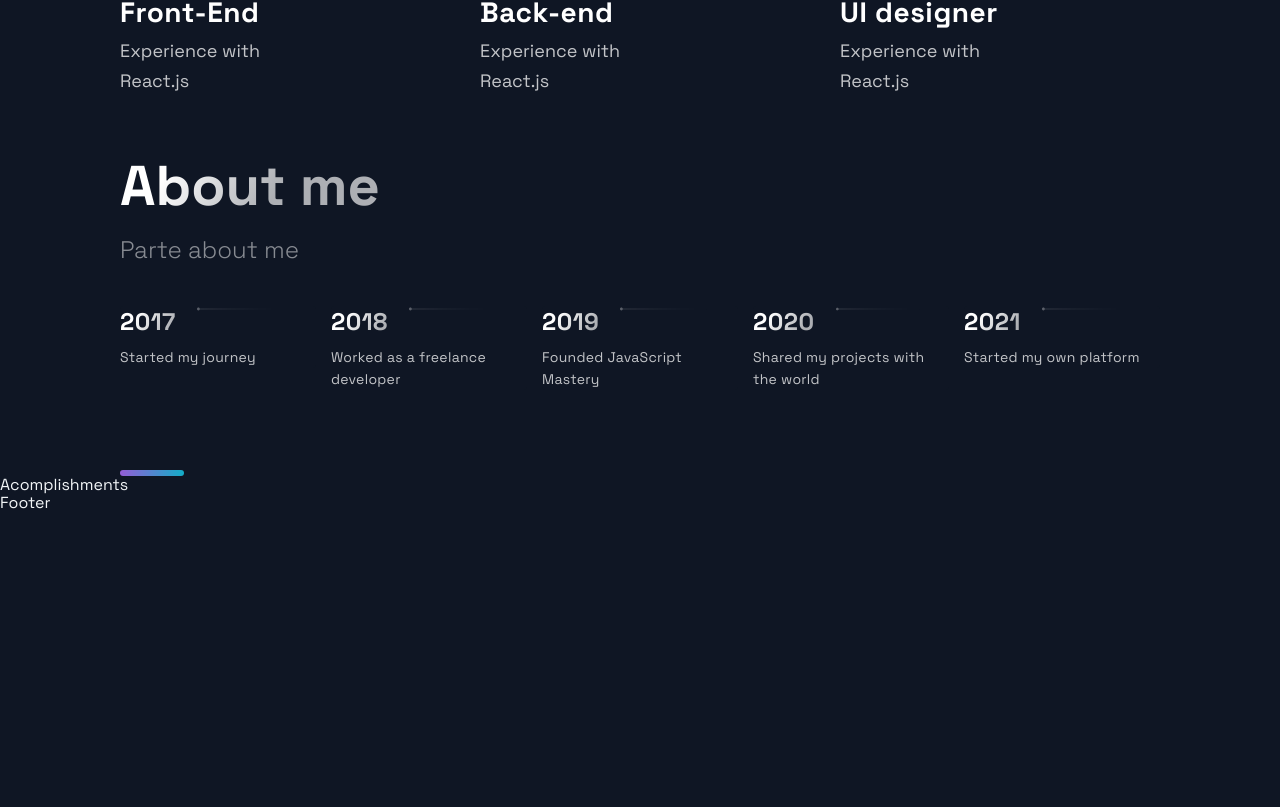
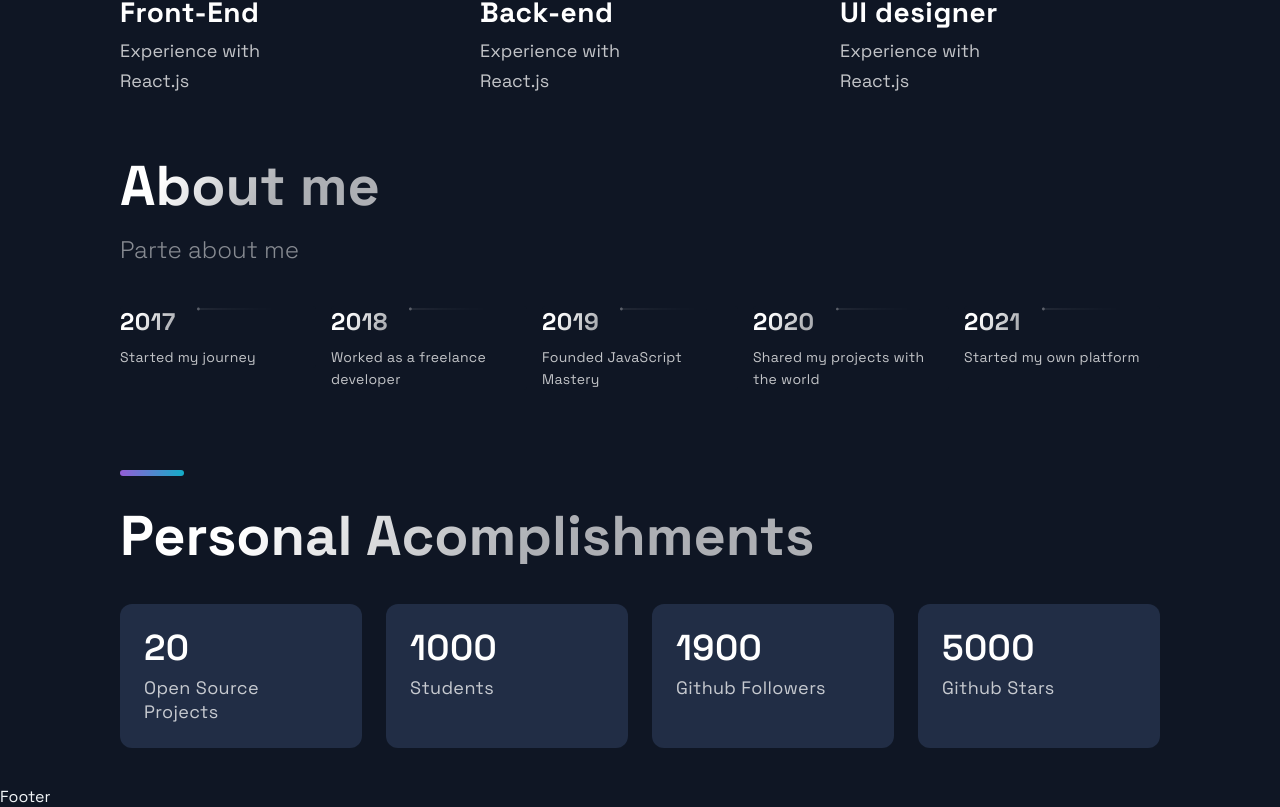
Before and after one commit to Luiz-Fel/luiz-fel-portfolio, a Next.js app: page / in a window 1280 px wide. Shown: the part 2509-3316 px from the top of the page. Before the commit the page ends 3022 px from the top, so only its background shows below. Built offline with nearby package versions, Linux system fonts and the light colour scheme.

Commit message:
Created acomplishments section.

```diff
--- a/src/components/Acomplishments/Acomplishments.js
+++ b/src/components/Acomplishments/Acomplishments.js
@@ -11,9 +11,17 @@
 ];
 
 const Acomplishments = () => (
-  <div>
-    Acomplishments
-  </div>
+ <Section>
+   <SectionTitle>Personal Acomplishments</SectionTitle>
+   <Boxes>
+     {data.map((card, index) => (
+        <Box key={index}>
+          <BoxNum>{card.number}</BoxNum>
+          <BoxText>{card.text}</BoxText>
+        </Box>
+     ))}
+   </Boxes>
+ </Section>
 );
 
 export default Acomplishments;
```
